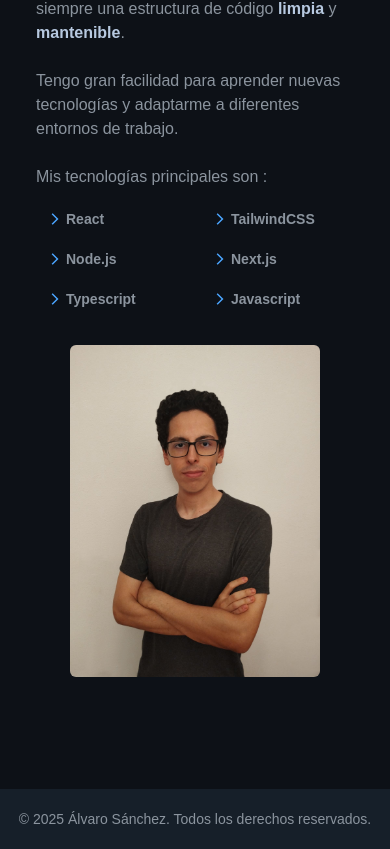
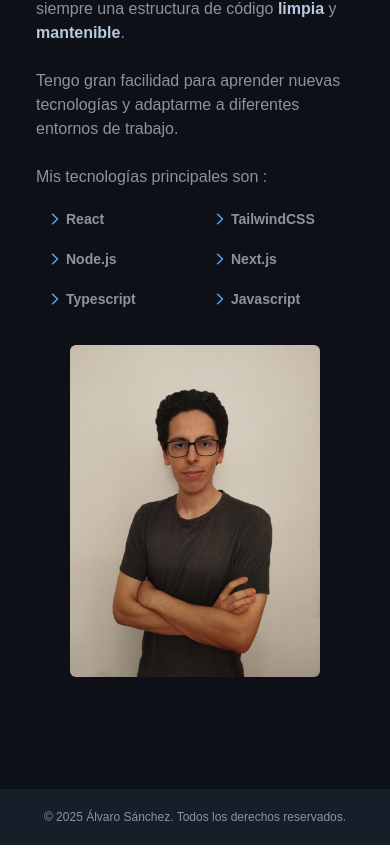
Before and after one commit to AllwarsGIT/portfolio-react, a Next.js app: page / in a window 390 px wide. Shown: the part 1580-2429 px from the top of the page. Built offline with nearby package versions, Linux system fonts and the light colour scheme.

Commit message:
Minor footer fix

```diff
--- a/src/components/Footer.tsx
+++ b/src/components/Footer.tsx
@@ -3,7 +3,7 @@
 function Footer() {
   return (
     <div className="bg-card text-graySecondary text-center">
-      <p className="text-sm md:text-base py-5">
+      <p className="text-xs md:text-base py-5">
         © {new Date().getFullYear()} Álvaro Sánchez. Todos los derechos reservados.
       </p>
     </div>
```
